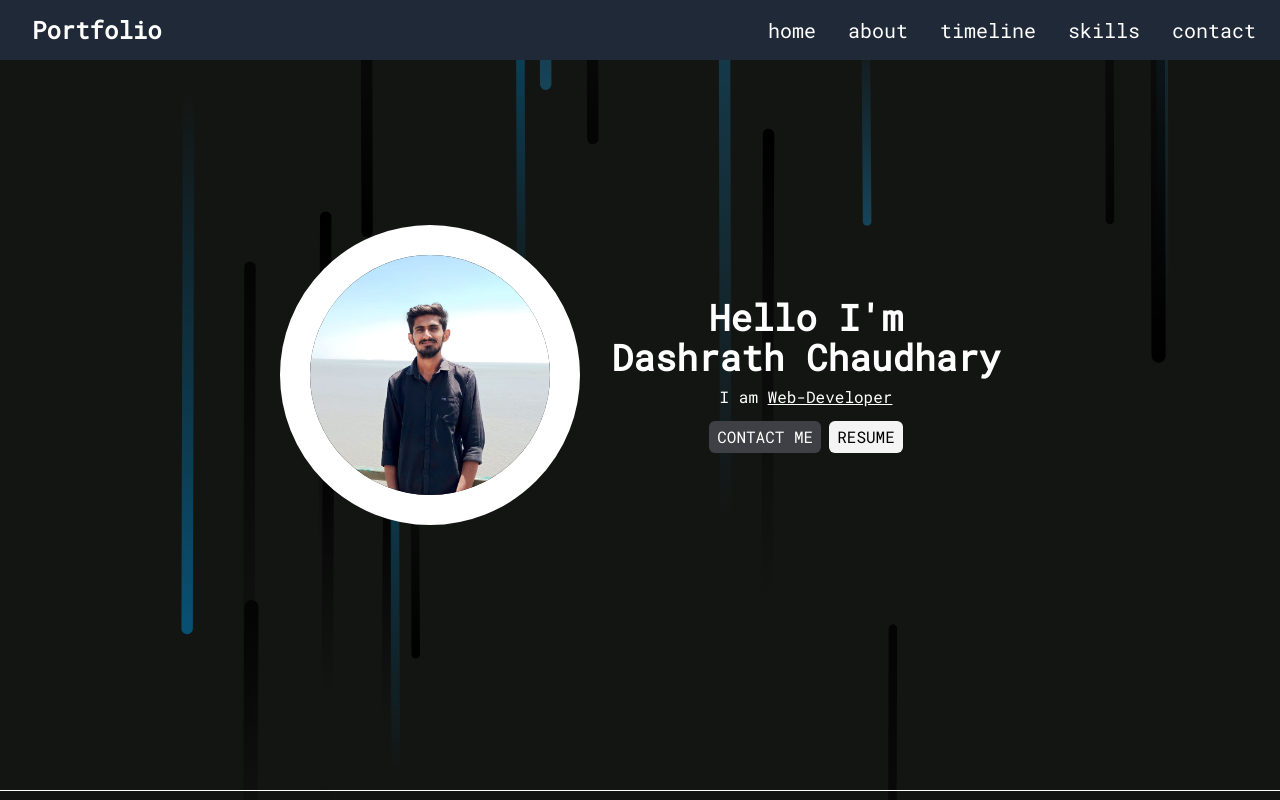
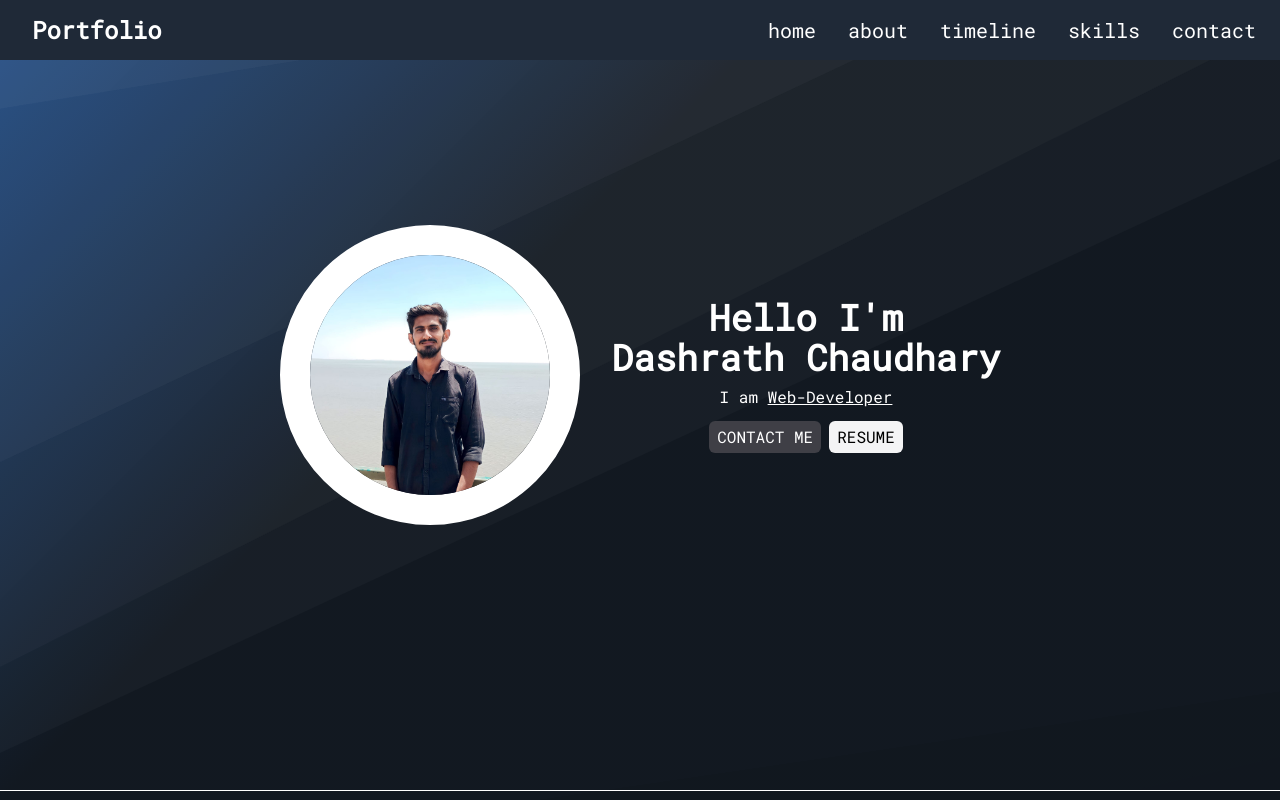
Before and after one commit to Dashrath-chaudhary/portfolio, a React (Create React App) app: page / in a window 1280 px wide. Built offline with nearby package versions, Linux system fonts and the light colour scheme.

Commit message:
changed bg

```diff
--- a/tailwind.config.js
+++ b/tailwind.config.js
@@ -6,7 +6,7 @@ module.exports = {
   theme: {
     extend: {
       backgroundImage: {
-        'hero-pattern': "url('./assets/Meteor (6).svg')",
+        'hero-pattern': "url('./assets/Shiny Overlay.svg')",
       }
     },
   },
```
Also changed, not shown: src/assets/Meteor (6).svg (deleted), src/assets/Shiny Overlay.svg (added).
